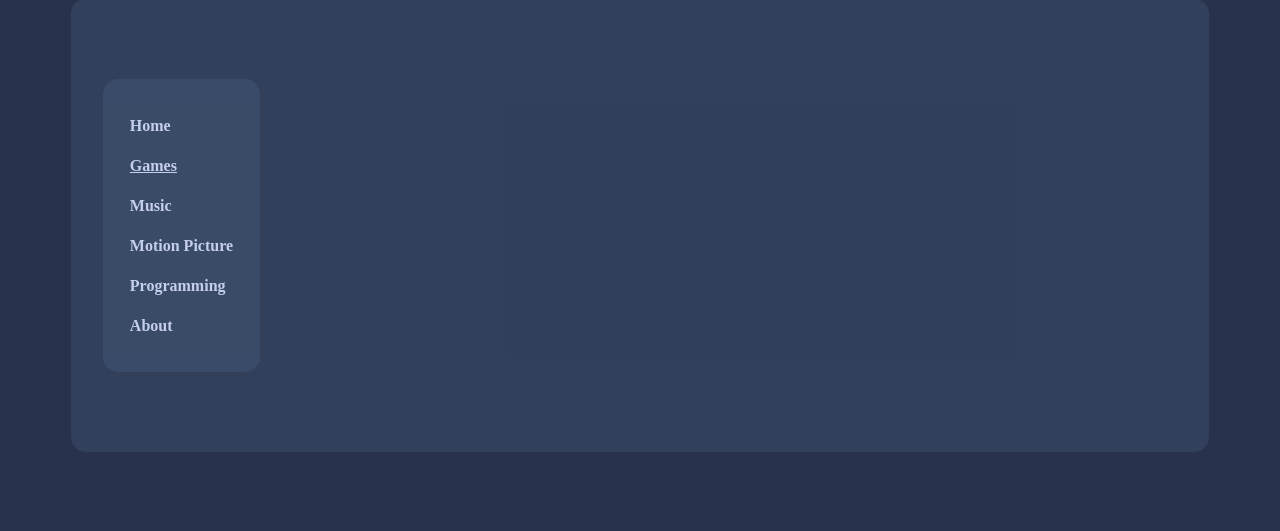
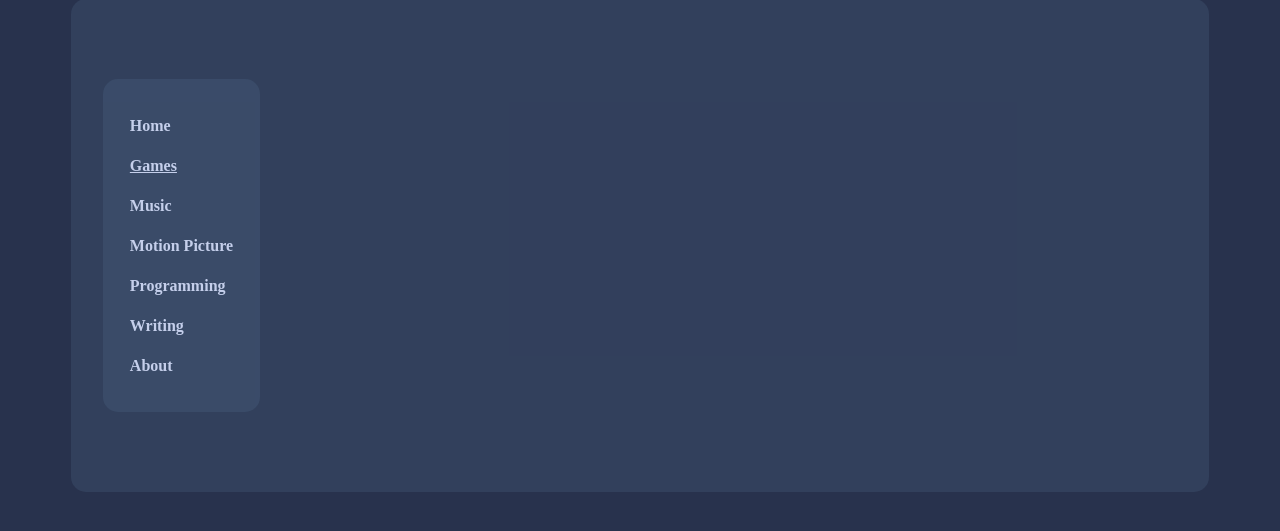
Before and after one commit to 0x01FE/My-Website, a Flask app: template app/templates/games.html in a window 1280 px wide. Shown: the part 153-684 px from the top of the page. Run offline with Flask 2, Linux system fonts and the light colour scheme; the template is opened without the code that fills it, so the values that code supplies are empty; parts of the project's set-up code (start-up, migrations or seed data) failed here and were passed over; some web fonts are replaced.

Commit message:
made a template for the writing page

```diff
--- a/app/app.py
+++ b/app/app.py
@@ -1,6 +1,8 @@
+import os
 import glob
 import configparser
 import random
+import datetime
 
 import requests
 import flask
@@ -15,6 +17,7 @@ CONFIG_PATH = "./config.ini"
 config = configparser.ConfigParser()
 config.read(CONFIG_PATH)
 
+WRITING_FOLDER = 'static/writing/'
 POSTS_FOLDER = config['POSTS']['POSTS_FOLDER']
 STATUS_FILE = config['STATUS']['STATUS_FILE']
 PORT = int(config['NETWORK']['PORT'])
@@ -161,6 +164,31 @@ def programming():
 
     return flask.render_template('programming.html', posts=post_bodies, status=status)
 
+@app.route('/writing/')
+def writing():
+
+    works = []
+
+    # Get all works in writing folder
+    files = glob.glob(WRITING_FOLDER + '*')
+
+    for path in files:
+
+        date: str = datetime.datetime.fromtimestamp(os.path.getctime(path)).strftime("%B %d, %Y")
+        name: str = path.split('/')[-1]
+
+        works.append({
+            'date' : date,
+            'name' : name,
+            'path' : path
+        })
+
+    return flask.render_template('writing.html', works=works)
+
+
+
+
+
 # About Page
 @app.route('/about/')
 def about():
--- a/app/templates/about.html
+++ b/app/templates/about.html
@@ -18,6 +18,7 @@
                 <a href="../music/">Music</a><br>
                 <a href="../motion-pictures/">Motion Picture</a><br>
                 <a href="../programming/">Programming</a><br>
+                <a href="/writing/">Writing</a><br>
                 <a href="."><u>About</u></a>
             </div>
 
--- a/app/templates/games.html
+++ b/app/templates/games.html
@@ -18,6 +18,7 @@
                 <a href="../music/">Music</a><br>
                 <a href="../motion-pictures/">Motion Picture</a><br>
                 <a href="../programming/">Programming</a><br>
+                <a href="/writing/">Writing</a><br>
                 <a href="../about/">About</a>
             </div>
 
--- a/app/templates/index.html
+++ b/app/templates/index.html
@@ -18,7 +18,7 @@
                 <a href="/music/">Music</a><br>
                 <a href="/motion-pictures/">Motion Picture</a><br>
                 <a href="/programming/">Programming</a><br>
-                <a href="/writing.html">Writing</a><br>
+                <a href="/writing/">Writing</a><br>
                 <a href="/about/">About</a>
             </div>
 
--- a/app/templates/motion-pictures.html
+++ b/app/templates/motion-pictures.html
@@ -18,6 +18,7 @@
                 <a href="../music/">Music</a><br>
                 <a href="."><u>Motion Picture</u></a><br>
                 <a href="../programming/">Programming</a><br>
+                <a href="/writing/">Writing</a><br>
                 <a href="../about/">About</a>
             </div>
 
--- a/app/templates/music.html
+++ b/app/templates/music.html
@@ -18,6 +18,7 @@
                 <a href="."><u>Music</u></a><br>
                 <a href="../motion-pictures/">Motion Picture</a><br>
                 <a href="../programming/">Programming</a><br>
+                <a href="/writing/">Writing</a><br>
                 <a href="../about/">About</a>
             </div>
 
--- a/app/templates/programming.html
+++ b/app/templates/programming.html
@@ -18,6 +18,7 @@
                 <a href="../music/">Music</a><br>
                 <a href="../motion-pictures/">Motion Picture</a><br>
                 <a href="."><u>Programming</u></a><br>
+                <a href="/writing/">Writing</a><br>
                 <a href="../about/">About</a>
             </div>
 
```
Also changed, not shown: app/static/writing.html (deleted, +0 -9 lines), app/templates/writing.html (added, +11 -0 lines).
